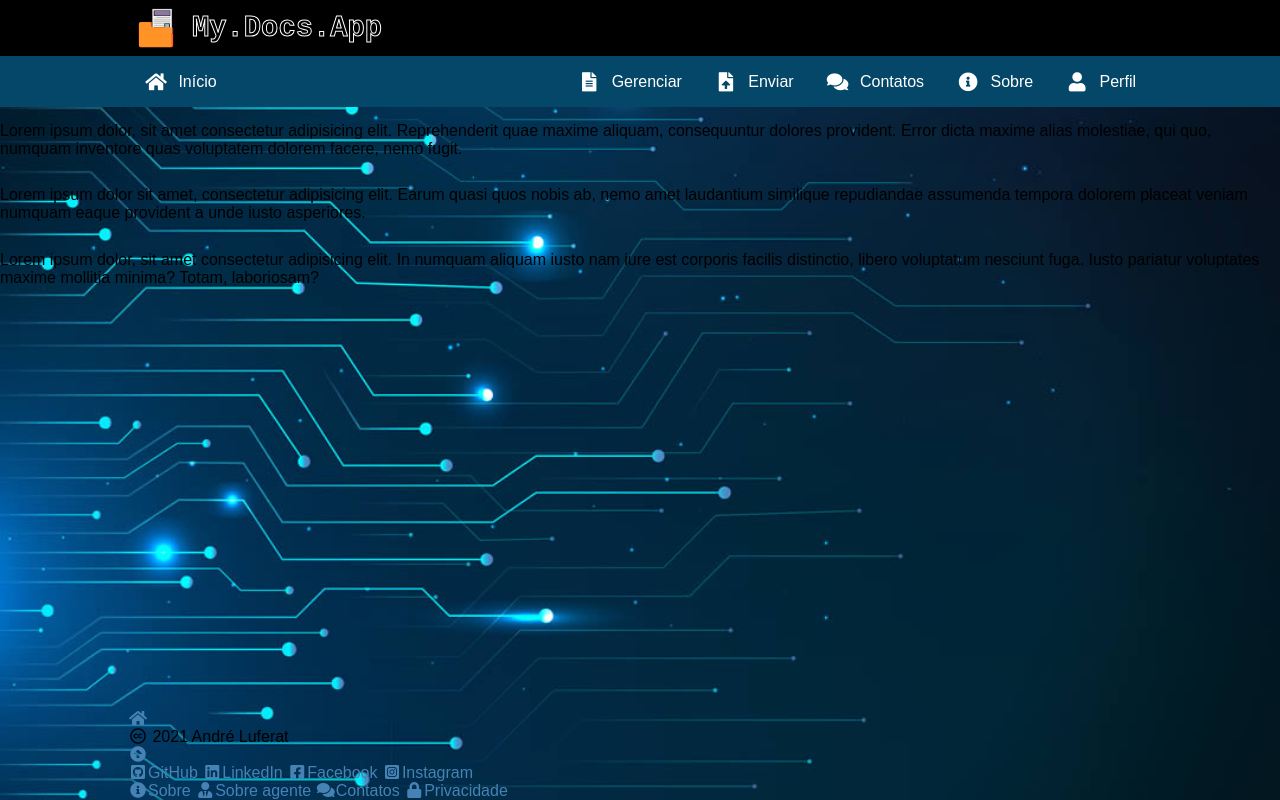
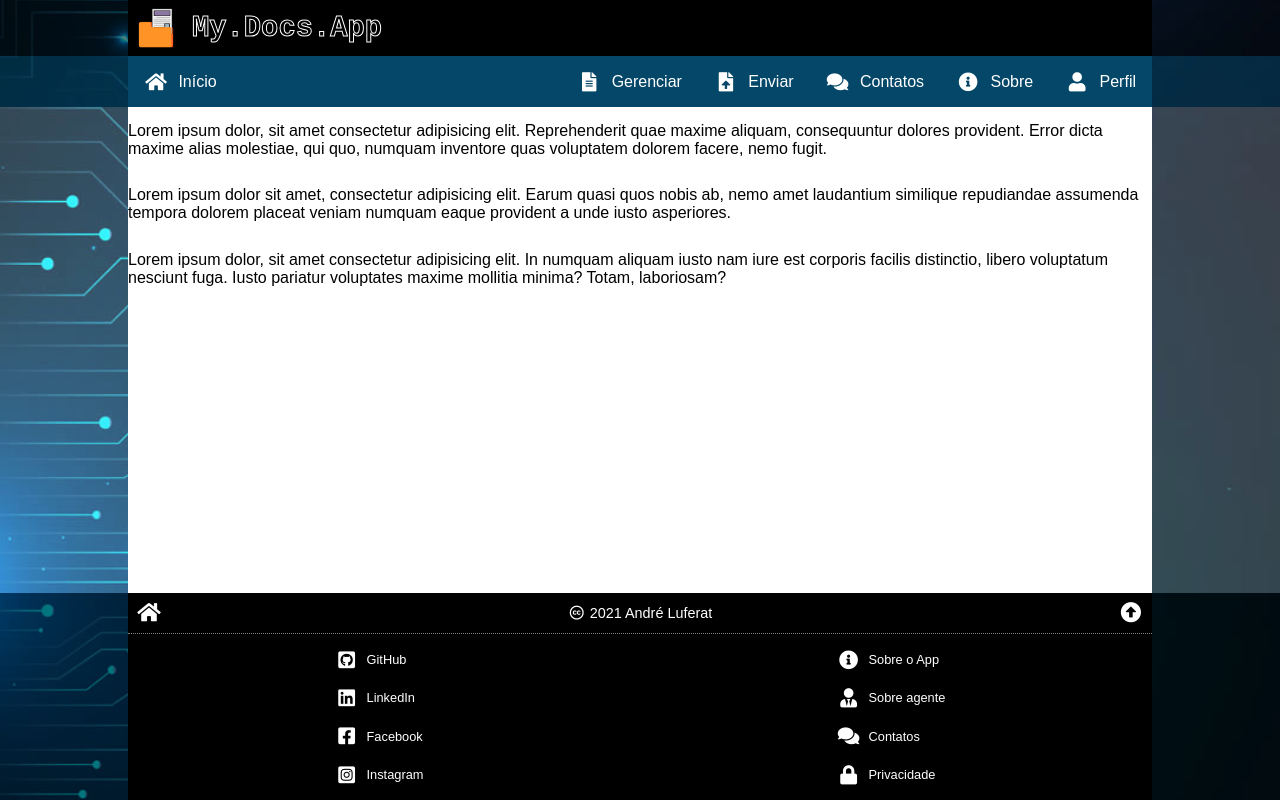
Before and after one commit to Luferat/MyDocsApp, a plain HTML site: page template.html in a window 1280 px wide. Drawn offline with Linux system fonts and the light colour scheme.

Commit message:
Restante do CSS

```diff
--- a/css/global.css
+++ b/css/global.css
@@ -97,10 +97,11 @@ main {
 /* Cabeçalho <header> */
 
 .wrap>header {
-    background: black;
+    background: rgba(0,0,0,.5);
 }
 
 div.header {
+    background: #000;
     display: flex;
     align-items: center;
     justify-content: flex-start;
@@ -128,10 +129,10 @@ div.header h1 {
     color: white;
 }
 
-/* Menu principal */
+/* Menu principal <nav> */
 
 .wrap>nav {
-    display: none;
+    display: block;
 }
 
 div.nav {
@@ -143,7 +144,7 @@ div.nav {
     display: flex;
     flex-direction: column;
     border-bottom-left-radius: .4rem;
-    box-shadow: -4px 4px 4px 1px rgba(255,255,255,0.3);
+    box-shadow: -4px 4px 4px 1px rgba(255, 255, 255, 0.3);
 }
 
 div.nav a {
@@ -170,6 +171,8 @@ div.nav a i {
     margin-right: .65rem;
 }
 
+/* Menu principal em mídias mais largas */
+
 @media (min-width: 768px) {
 
     #menu-toggle {
@@ -178,7 +181,7 @@ div.nav a i {
 
     .wrap>nav {
         display: block;
-        background: #044768;
+        background: #04476870;
     }
 
     div.nav {
@@ -205,3 +208,79 @@ div.nav a i {
         border-radius: 0;
     }
 }
+
+/* Rodapé <footer> */
+
+.wrap>footer {
+    background: rgba(0,0,0,.5);
+}
+
+.footer-top {
+    background: #000;
+    display: flex;
+    justify-content: space-between;
+    align-items: center;
+    color: #ffffff;
+    border-bottom: 1px dotted grey;
+}
+
+.footer-top a {
+    color: #ffffff;
+    text-decoration: none;
+    padding: .5rem;
+    font-size: 1.3rem;
+}
+
+.footer-top a:hover {
+    color: #000;
+    background: #fff;
+}
+
+.footer-top .license {
+    font-size: .9rem;
+    text-align: center;
+}
+
+.footer-bottom {
+    background: #000;
+    display: flex;
+    justify-content: space-around;
+    font-size: .8rem;
+}
+
+.footer-bottom div {
+    display: flex;
+    flex-direction: column;
+    margin: .25rem 0 .5rem 0;
+}
+
+.footer-bottom a {
+    display: flex;
+    align-items: center;
+    color: #fff;
+    padding: .5rem;
+    border-radius: .2rem;
+    margin-top: .2rem;
+}
+
+.footer-bottom a:hover {
+    color: #000;
+    background: #fff;
+    text-decoration: none;
+}
+
+.footer-bottom a i {
+    font-size: 150%;
+    margin-right: .5rem
+}
+
+/* Conteúdo <main> */
+.wrap>main {
+    background: rgba(255, 255, 255, .2);
+}
+
+div.main {
+    position: relative;
+    height: 100%;
+    background: #fff;
+}
--- a/database/config.json
+++ b/database/config.json
@@ -6,7 +6,8 @@
         "favicon": "assets/img/logo_512.png",
         "logo": "assets/img/logo_128.png",
         "bgcolor": "#021c29",
-        "bgimagem": "../assets/img/background_01.jpg"
+        "bgimagem": "../assets/img/background_01.jpg",
+        "license": "<i class=\"fab fa-creative-commons fa-fw\"></i> 2021 André Luferat"
     },
     "main-menu": [
             {
--- a/template.html
+++ b/template.html
@@ -52,9 +52,13 @@
 
         <main>
 
-            <p>Lorem ipsum dolor, sit amet consectetur adipisicing elit. Reprehenderit quae maxime aliquam, consequuntur dolores provident. Error dicta maxime alias molestiae, qui quo, numquam inventore quas voluptatem dolorem facere, nemo fugit.</p>
-            <p>Lorem ipsum dolor sit amet, consectetur adipisicing elit. Earum quasi quos nobis ab, nemo amet laudantium similique repudiandae assumenda tempora dolorem placeat veniam numquam eaque provident a unde iusto asperiores.</p>
-            <p>Lorem ipsum dolor, sit amet consectetur adipisicing elit. In numquam aliquam iusto nam iure est corporis facilis distinctio, libero voluptatum nesciunt fuga. Iusto pariatur voluptates maxime mollitia minima? Totam, laboriosam?</p>
+            <div class="main">
+
+                <p>Lorem ipsum dolor, sit amet consectetur adipisicing elit. Reprehenderit quae maxime aliquam, consequuntur dolores provident. Error dicta maxime alias molestiae, qui quo, numquam inventore quas voluptatem dolorem facere, nemo fugit.</p>
+                <p>Lorem ipsum dolor sit amet, consectetur adipisicing elit. Earum quasi quos nobis ab, nemo amet laudantium similique repudiandae assumenda tempora dolorem placeat veniam numquam eaque provident a unde iusto asperiores.</p>
+                <p>Lorem ipsum dolor, sit amet consectetur adipisicing elit. In numquam aliquam iusto nam iure est corporis facilis distinctio, libero voluptatum nesciunt fuga. Iusto pariatur voluptates maxime mollitia minima? Totam, laboriosam?</p>
+
+            </div>
 
         </main>
 
@@ -64,13 +68,15 @@
 
                 <div class="footer-top">
                     <a href="index" title="Página incial"><i class="fas fa-home fa-fw"></i></a>
-                    <div class="license"><i class="fab fa-creative-commons fa-fw"></i> 2021 André Luferat</div>
+                    <div class="license">
+                        <i class="fab fa-creative-commons fa-fw"></i> 2021 André Luferat
+                    </div>
                     <a href="#top" title="Topo da página"><i class="fas fa-arrow-alt-circle-up fa-fw"></i></a>
                 </div>
 
                 <div class="footer-bottom">
 
-                    <nav class="social">
+                    <div class="social">
                         <a href="https://github.com/Luferat" target="_blank" title="Meu GitHub">
                             <i class="fab fa-github-square fa-fw"></i><span>GitHub</span>
                         </a>
@@ -83,11 +89,11 @@
                         <a href="https://instagram.com/Luferat" target="_blank" title="Meu Instagram">
                             <i class="fab fa-instagram-square fa-fw"></i><span>Instagram</span>
                         </a>
-                    </nav>
+                    </div>
 
-                    <nav class="tools">
+                    <div class="tools">
                         <a href="about" title="Sobre o App">
-                            <i class="fas fa-info-circle fa-fw"></i><span>Sobre</span>
+                            <i class="fas fa-info-circle fa-fw"></i><span>Sobre o App</span>
                         </a>
                         <a href="about-authors" title="Sobre agente">
                             <i class="fas fa-user-tie fa-fw"></i><span>Sobre agente</span>
@@ -98,7 +104,7 @@
                         <a href="contacts" title="Políticas de privacidade">
                             <i class="fas fa-lock fa-fw"></i><span>Privacidade</span>
                         </a>
-                    </nav>
+                    </div>
 
                 </div>
 
@@ -108,7 +114,7 @@
 
     </div>
 
-    <script src="js/global.js"></script>
+    <!-- <script src="js/global.js"></script> -->
 
 </body>
 
```
